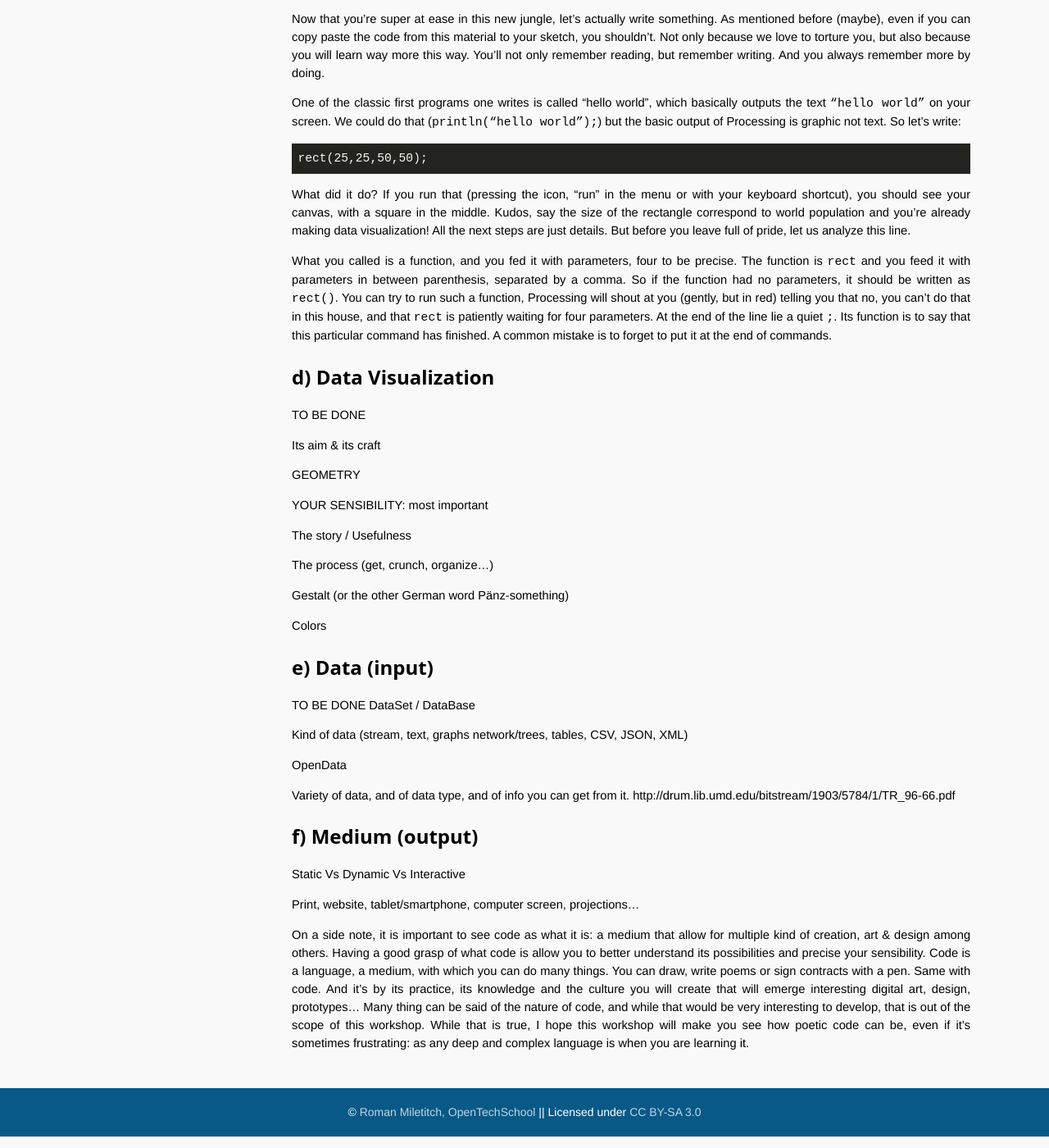
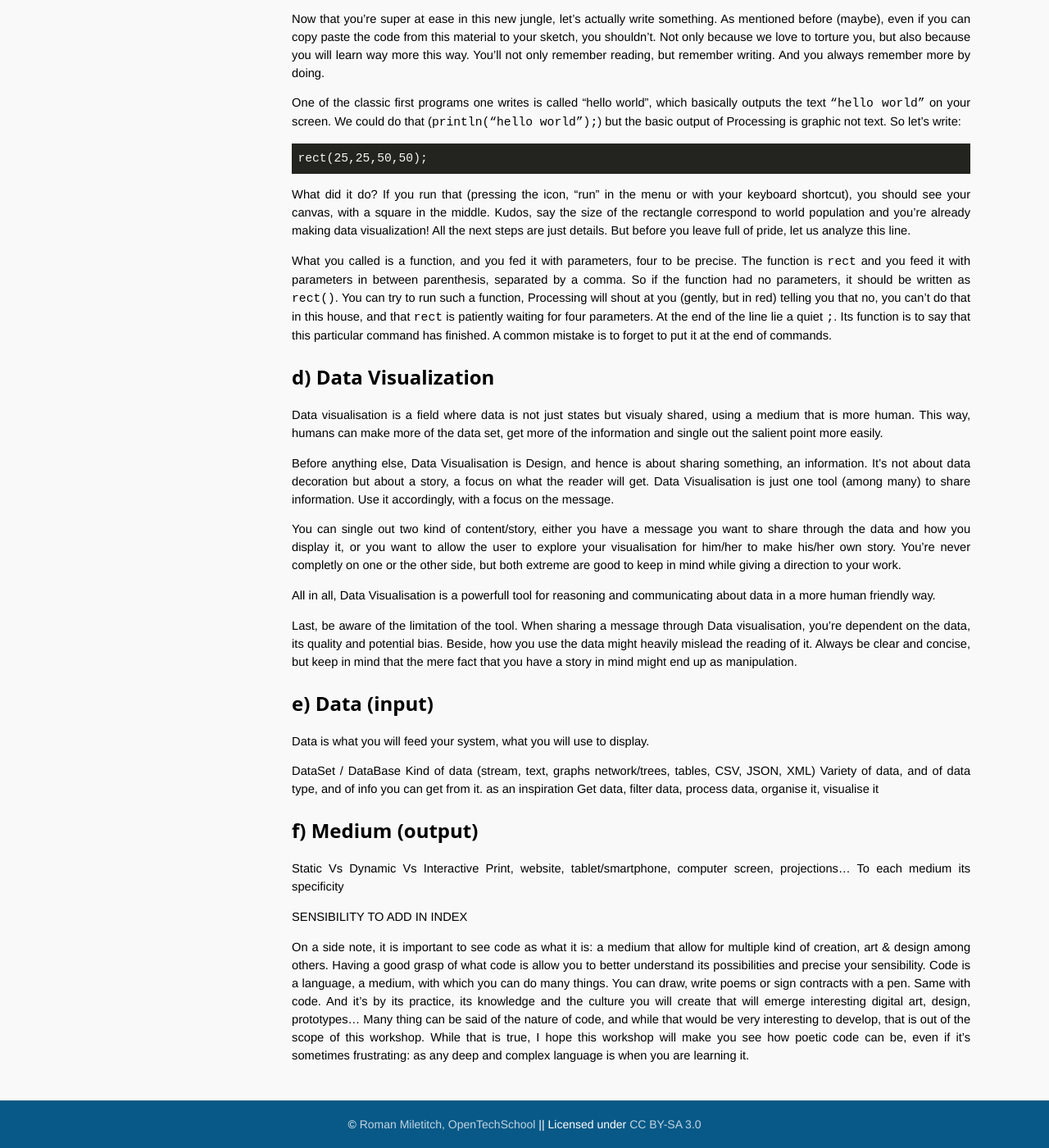
Before and after one commit to OpenTechSchool-Brussels/data-visualisation-with-processing, a Jekyll site: the page built from Setting-up.markdown, in a window 1280 px wide and 1400 px high, scrolled down 1061 px. Shown: the whole window at 82% size. Built offline with Jekyll 4.4.1, drawn with Linux system fonts in a browser that asks for light colours; Markdown is read by kramdown in place of the engine named in the settings.

Commit message:
Update Setting-up.markdown

```diff
--- a/Setting-up.markdown
+++ b/Setting-up.markdown
@@ -44,36 +44,34 @@ What you called is a function, and you fed it with parameters, four to be precis
 
 
 ##d) Data Visualization
-TO BE DONE
 
-Its aim & its craft
+Data visualisation is a field where data is not just states but visualy shared, using a medium that is more human. This way, humans can make more of the data set, get more of the information and single out the salient point more easily.
 
-GEOMETRY
+Before anything else, Data Visualisation is Design, and hence is about sharing something, an information. It's not about data decoration but about a story, a focus on what the reader will get. Data Visualisation is just one tool (among many) to share information. Use it accordingly, with a focus on the message.
 
-YOUR SENSIBILITY: most important
+You can single out two kind of content/story, either you have a message you want to share through the data and how you display it, or you want to allow the user to explore your visualisation for him/her to make his/her own story. You're never completly on one or the other side, but both extreme are good to keep in mind while giving a direction to your work.
 
-The story / Usefulness
+All in all, Data Visualisation is a powerfull tool for reasoning and communicating about data in a more human friendly way.
 
-The process (get, crunch, organize...)
+Last, be aware of the limitation of the tool. When sharing a message through Data visualisation, you're dependent on the data, its quality and potential bias. Beside, how you use the data might heavily mislead the reading of it. Always be clear and concise, but keep in mind that the mere fact that you have a story in mind might end up as manipulation.
 
-Gestalt (or the other German word Pänz-something)
-
-Colors
 
 ##e) Data (input)
-TO BE DONE
+Data is what you will feed your system, what you will use to display.
+
 DataSet / DataBase
+Kind of data (stream, text, graphs network/trees, tables, CSV, JSON, XML)
+Variety of data, and of data type, and of info you can get from it.
+as an inspiration
+Get data, filter data, process data, organise it, visualise it
 
-Kind of data (stream, text, graphs network/trees, tables, CSV, JSON, XML)
 
-OpenData
-
-Variety of data, and of data type, and of info you can get from it.
-http://drum.lib.umd.edu/bitstream/1903/5784/1/TR_96-66.pdf
 
 ##f) Medium (output)
 Static Vs Dynamic Vs Interactive
+Print, website, tablet/smartphone, computer screen, projections...
+To each medium its specificity
 
-Print, website, tablet/smartphone, computer screen, projections...
+SENSIBILITY TO ADD IN INDEX
 
 On a side note, it is important to see code as what it is: a medium that allow for multiple kind of creation, art & design among others. Having a good grasp of what code is allow you to better understand its possibilities and precise your sensibility. Code is a language, a medium, with which you can do many things. You can draw, write poems or sign contracts with a pen. Same with code. And it’s by its practice, its knowledge and the culture you will create that will emerge interesting digital art, design, prototypes... Many thing can be said of the nature of code, and while that would be very interesting to develop, that is out of the scope of this workshop. While that is true, I hope this workshop will make you see how poetic code can be, even if it’s sometimes frustrating: as any deep and complex language is when you are learning it.
```
